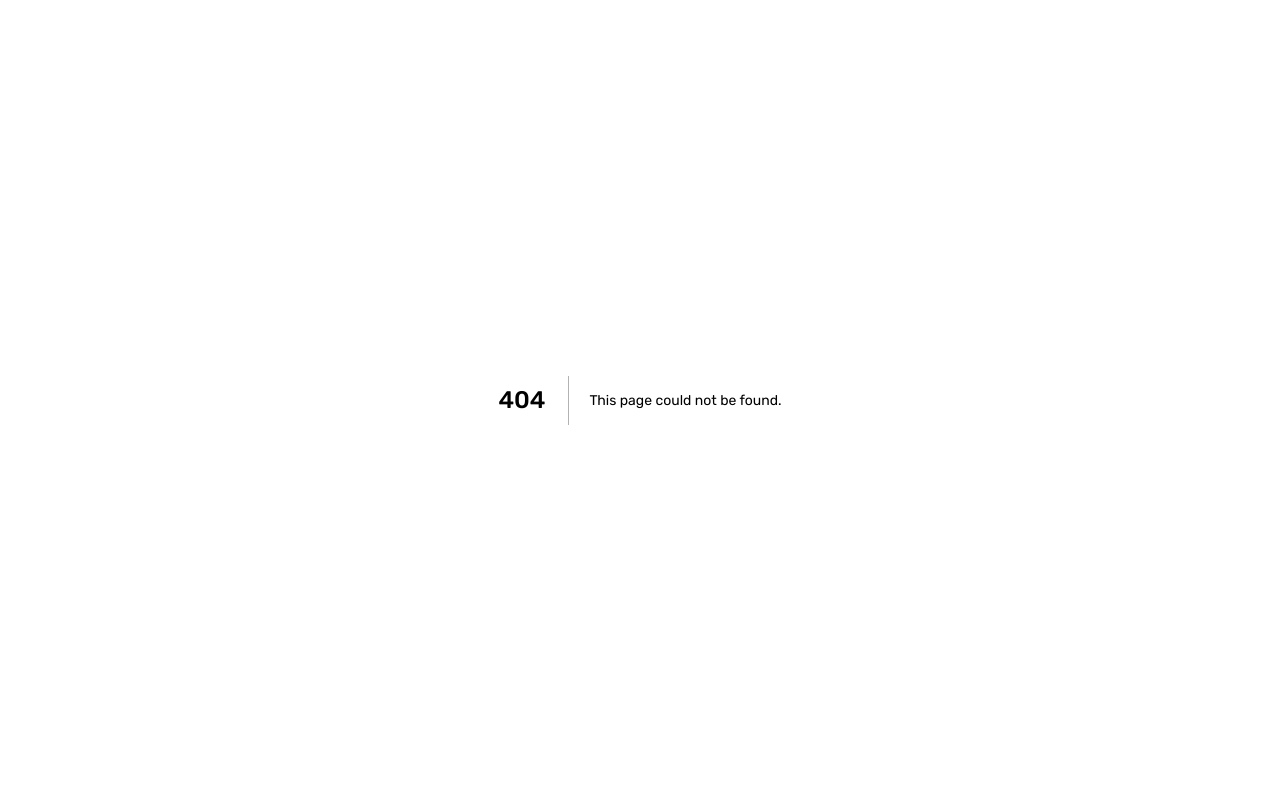
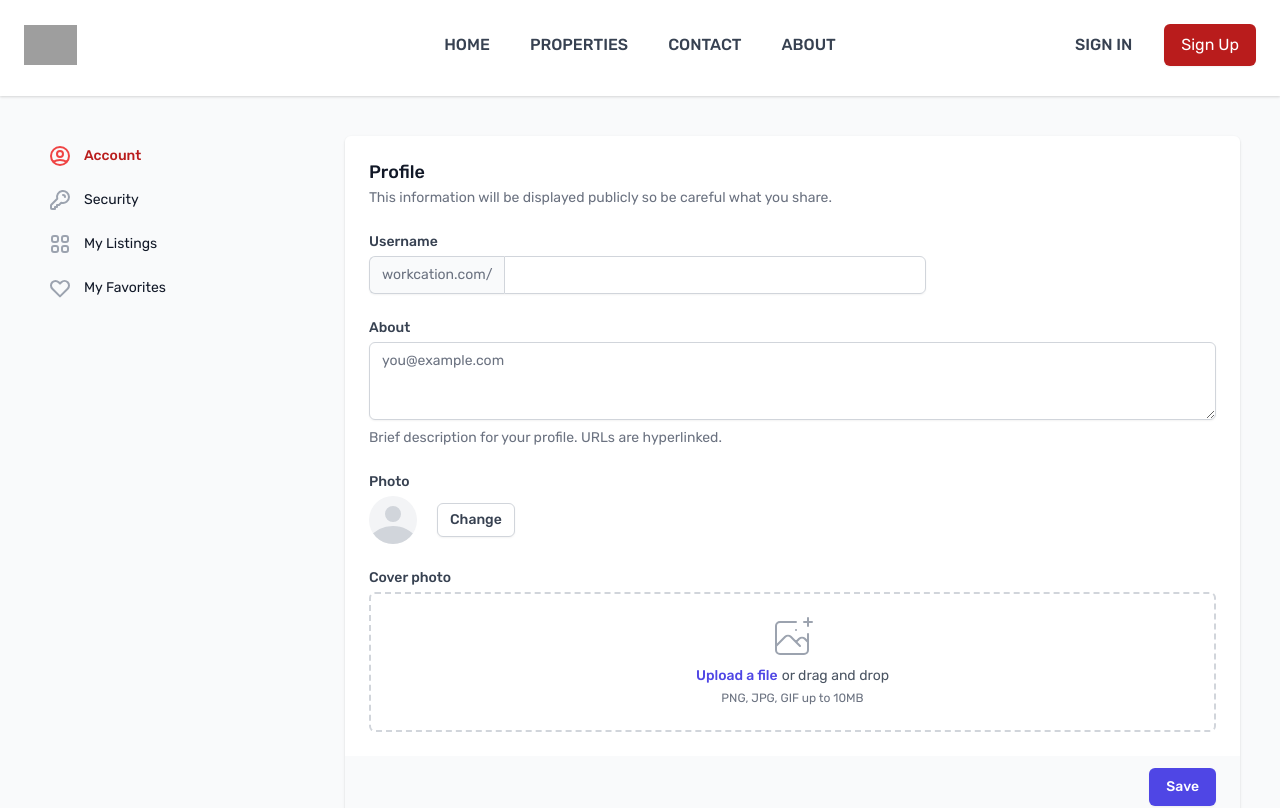
Before and after one commit to Bendomey/property-ui, a Next.js app: page /account in a window 1280 px wide. Before the commit this address had no page. Shown: the top 808 px of the page. Built offline with nearby package versions, Linux system fonts and the light colour scheme; grey boxes are pictures that could not be loaded.

Commit message:
all green in account with basic design

```diff
--- /dev/null
+++ b/pages/account/index.tsx
@@ -0,0 +1,84 @@
+import { Fragment, useState, useEffect } from "react";
+import { Seo } from "../../components/Seo";
+import { Layout } from "../../layout/layout";
+import Banner from "../../components/account/banner";
+import { Sidebar } from "../../components/account/sidebar";
+import Header from "../../components/header";
+import { useRouter } from "next/router";
+import dynamic from "next/dynamic";
+import { Error, Loading, NotFound } from "../../components/account/alert";
+
+//Account component
+const MyAccount = dynamic(
+  () => import("../../components/account/tabs/account"),
+  {
+    ssr: false,
+    loading: ({ isLoading, error, retry }) => {
+      if (isLoading) {
+        return <Loading />;
+      }
+      if (error) {
+        return (
+          <Fragment>
+            <Error retry={retry} />
+          </Fragment>
+        );
+      }
+    },
+  }
+);
+
+enum TabProps {
+  MY_ACCOUNT = "my-account",
+  SECURITY = "security",
+  LISTINGS = "my-listings",
+  FAVORITE = "my-favorites",
+}
+
+const Account = () => {
+  const router = useRouter();
+  const [activeTab, setActiveTab] = useState<TabProps>(TabProps.MY_ACCOUNT);
+
+  useEffect(() => {
+    if (router.query?.tab === "" || router.query?.tab === undefined) {
+      setActiveTab(TabProps.MY_ACCOUNT);
+    } else {
+      setActiveTab(router.query?.tab as TabProps);
+    }
+  }, [router.query]);
+
+  return (
+    <Fragment>
+      <Seo
+        title="My Account"
+        description="Application for property listings. Help sellers upload their product and then get a buyer."
+      />
+
+      <Layout>
+        <div className={"relative shadow"}>
+          <Header background={"light"} />
+          <Banner />
+        </div>
+
+        <div className={"bg-gray-50 p-5 sm:p-5 md:p-10"}>
+          <div className="lg:grid lg:grid-cols-12 lg:gap-x-5 relative">
+            <Sidebar activeTab={activeTab} />
+            <div className="space-y-6 sm:px-6 lg:px-0 lg:col-span-9">
+              {activeTab === TabProps.MY_ACCOUNT ? (
+                <Fragment>
+                  <MyAccount />
+                </Fragment>
+              ) : (
+                <Fragment>
+                  <NotFound />
+                </Fragment>
+              )}
+            </div>
+          </div>
+        </div>
+      </Layout>
+    </Fragment>
+  );
+};
+
+export default Account;
```
